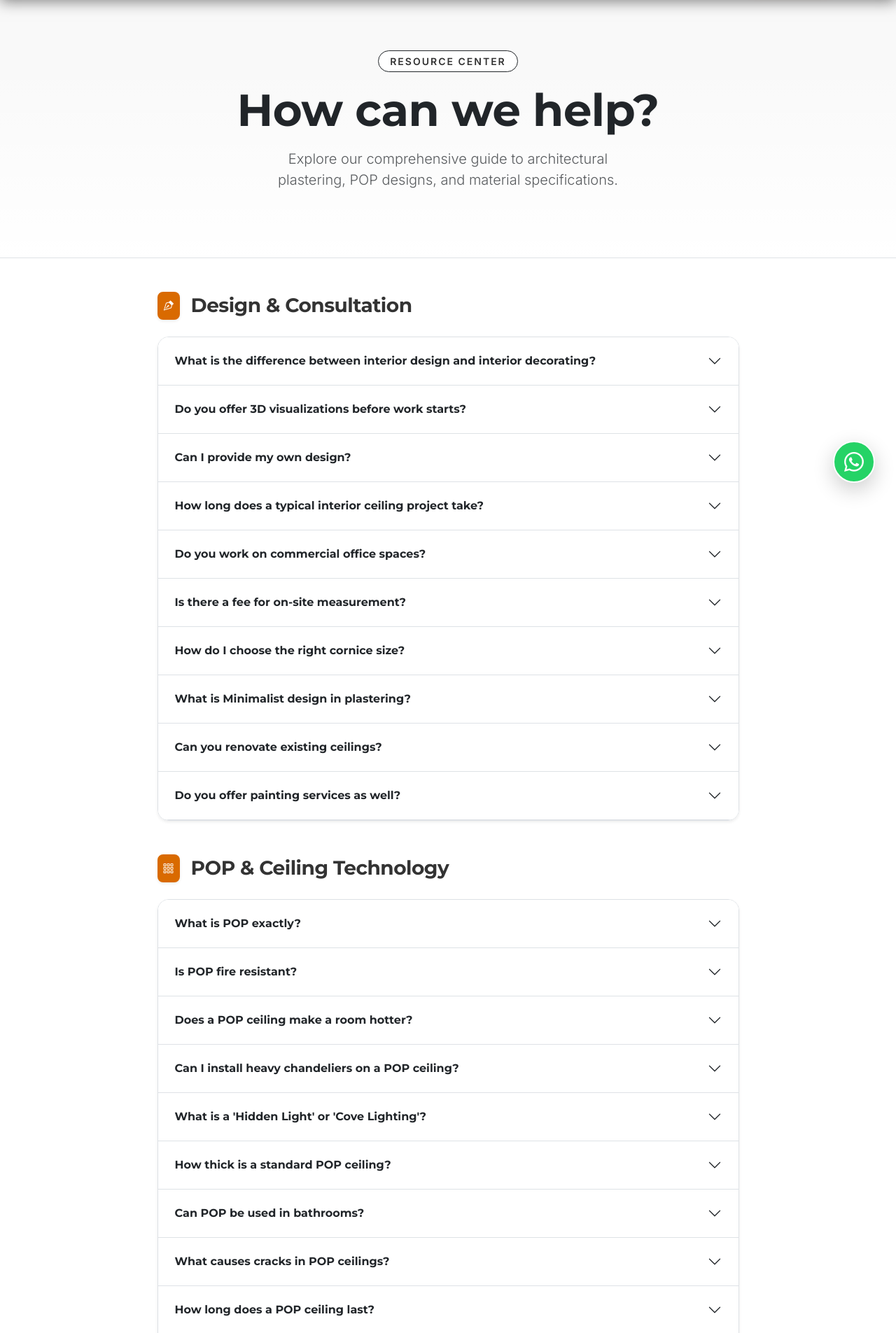
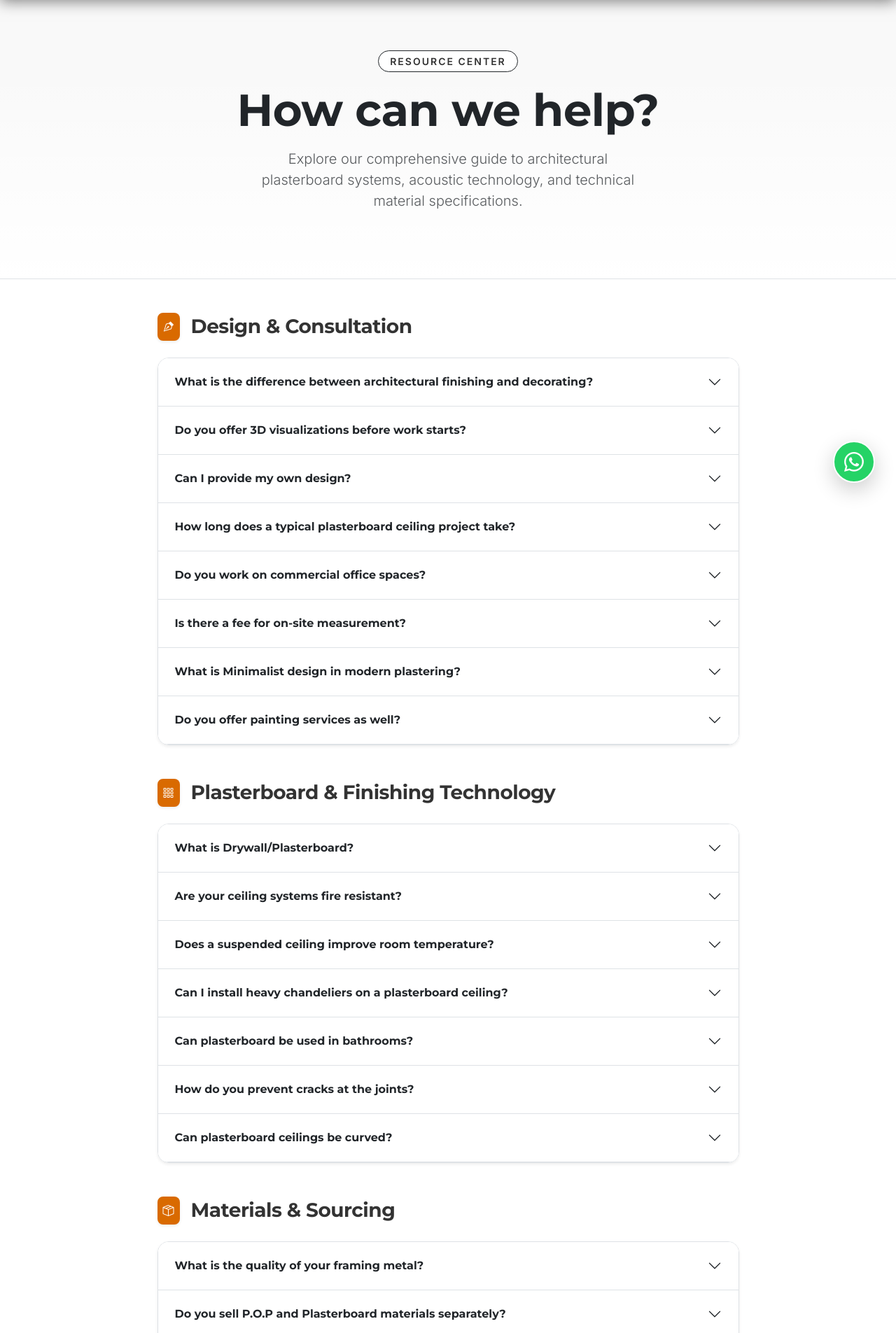
Before and after one commit to NiiDk/sellux_plaster, a Django app: page /faq/ in a window 1280 px wide. Shown: the part 80-1985 px from the top of the page at 70% size. Run offline with Django 4.2, Linux system fonts and the light colour scheme; data that the repository does not hold is empty.

Commit message:
Update faq_list.html

```diff
--- a/templates/faq/faq_list.html
+++ b/templates/faq/faq_list.html
@@ -12,7 +12,7 @@
         </span>
         <h1 class="display-3 fw-bold text-dark mb-3">How can we help?</h1>
         <p class="lead text-muted col-lg-6 mx-auto mb-5">
-            Explore our comprehensive guide to architectural plastering, POP designs, and material specifications.
+            Explore our comprehensive guide to architectural plasterboard systems, acoustic technology, and technical material specifications.
         </p>
     </div>
 </section>
@@ -28,37 +28,30 @@
                         <h2 class="h3 fw-bold mb-0">Design & Consultation</h2>
                     </div>
                     <div class="accordion accordion-flush rounded-4 shadow-sm border overflow-hidden" id="designAccordion">
-                        {% include 'includes/faq_item.html' with id="d1" q="What is the difference between interior design and interior decorating?" a="Interior design is a profession that requires formal training in spatial planning and building codes. Decorating focuses on aesthetic adornments like furniture and paint." %}
-                        {% include 'includes/faq_item.html' with id="d2" q="Do you offer 3D visualizations before work starts?" a="Yes, for custom commissions, we provide detailed 3D renders to help you visualize the POP ceiling and lighting layouts before our master craftsmen begin." %}
-                        {% include 'includes/faq_item.html' with id="d3" q="Can I provide my own design?" a="Absolutely. We can work with your architect's blueprints or a photo you found on Pinterest to recreate the exact look." %}
-                        {% include 'includes/faq_item.html' with id="d4" q="How long does a typical interior ceiling project take?" a="A standard living room POP installation usually takes 3-5 days. Full-house projects vary between 2-4 weeks." %}
-                        {% include 'includes/faq_item.html' with id="d5" q="Do you work on commercial office spaces?" a="Yes, we handle residential, commercial, and industrial plastering projects across Ghana." %}
-                        {% include 'includes/faq_item.html' with id="d6" q="Is there a fee for on-site measurement?" a="We offer free site visits within Accra for serious inquiries. Locations outside Accra may attract a small transportation fee." %}
-                        {% include 'includes/faq_item.html' with id="d7" q="How do I choose the right cornice size?" a="Generally, the higher the ceiling, the larger the cornice. We recommend 4-5 inch cornices for standard 9ft ceilings." %}
-                        {% include 'includes/faq_item.html' with id="d8" q="What is Minimalist design in plastering?" a="Minimalist design uses shadow gaps and hidden lighting instead of heavy decorative moldings for a clean, modern look." %}
-                        {% include 'includes/faq_item.html' with id="d9" q="Can you renovate existing ceilings?" a="Yes, we can reinforce old ceilings or install a new POP skin over existing concrete or wood." %}
-                        {% include 'includes/faq_item.html' with id="d10" q="Do you offer painting services as well?" a="We provide a smooth 'paint-ready' finish. We can also handle the final painting upon request to ensure the plaster isn't damaged." %}
+                        {% include 'includes/faq_item.html' with id="d1" q="What is the difference between architectural finishing and decorating?" a="Architectural finishing involves the structural surface work—like installing plasterboard partitions, suspended ceilings, and technical skimming. Decorating focuses on the aesthetic 'layer' like furniture and paint." %}
+                        {% include 'includes/faq_item.html' with id="d2" q="Do you offer 3D visualizations before work starts?" a="Yes, for bespoke commissions like custom T.V. units or tiered ceilings, we provide 3D renders to help you visualize the geometry and lighting layouts before installation." %}
+                        {% include 'includes/faq_item.html' with id="d3" q="Can I provide my own design?" a="Absolutely. Our team can work with architect blueprints, CAD drawings, or even inspiration photos to engineer the exact structural framework required for the look." %}
+                        {% include 'includes/faq_item.html' with id="d4" q="How long does a typical plasterboard ceiling project take?" a="A standard living room installation usually takes 3-5 days. Full residential or commercial finishing projects vary between 2-4 weeks depending on complexity." %}
+                        {% include 'includes/faq_item.html' with id="d5" q="Do you work on commercial office spaces?" a="Yes. We specialize in commercial Grade-A finishes, including acoustic partitions and grid suspension systems for high-traffic office environments across Ghana." %}
+                        {% include 'includes/faq_item.html' with id="d6" q="Is there a fee for on-site measurement?" a="We offer professional site inspections within Accra. This allows us to recommend the correct material thickness (0.40mm vs 0.50mm) for your specific structural needs." %}
+                        {% include 'includes/faq_item.html' with id="d8" q="What is Minimalist design in modern plastering?" a="Modern minimalism uses 'Shadow Gaps' and recessed Z-Trims to create the illusion of floating ceilings, moving away from traditional heavy moldings for a cleaner, architectural look." %}
+                        {% include 'includes/faq_item.html' with id="d10" q="Do you offer painting services as well?" a="We provide a glass-smooth 'paint-ready' finish. Upon request, we can handle the final painting to ensure our high-quality skimming is protected and finished perfectly." %}
                     </div>
                 </div>
 
                 <div class="mb-5">
                     <div class="d-flex align-items-center gap-3 mb-4">
                         <div class="bg-primary text-white p-2 rounded-3 shadow-sm"><i class="bi bi-grid-3x3-gap"></i></div>
-                        <h2 class="h3 fw-bold mb-0">POP & Ceiling Technology</h2>
+                        <h2 class="h3 fw-bold mb-0">Plasterboard & Finishing Technology</h2>
                     </div>
-                    <div class="accordion accordion-flush rounded-4 shadow-sm border overflow-hidden" id="popAccordion">
-                        {% include 'includes/faq_item.html' with id="p1" q="What is POP exactly?" a="POP stands for Plaster of Paris. It is a quick-setting gypsum plaster that we use to create decorative ceilings and moldings." %}
-                        {% include 'includes/faq_item.html' with id="p2" q="Is POP fire resistant?" a="Yes, gypsum is naturally fire-resistant and acts as a barrier against heat, providing extra safety for your home." %}
-                        {% include 'includes/faq_item.html' with id="p3" q="Does a POP ceiling make a room hotter?" a="On the contrary, the air gap between the concrete slab and the POP ceiling acts as thermal insulation, keeping the room cooler." %}
-                        {% include 'includes/faq_item.html' with id="p4" q="Can I install heavy chandeliers on a POP ceiling?" a="Chandeliers should be anchored to the main concrete slab or a structural beam, not the POP itself. We plan these support points during installation." %}
-                        {% include 'includes/faq_item.html' with id="p5" q="What is a 'Hidden Light' or 'Cove Lighting'?" a="It's a design where LED strips are tucked into a ledge in the ceiling, reflecting light off the surface for a soft, luxurious glow." %}
-                        {% include 'includes/faq_item.html' with id="p6" q="How thick is a standard POP ceiling?" a="The plaster itself is about 12-15mm thick, but the entire structure usually drops 5-8 inches from the main ceiling." %}
-                        {% include 'includes/faq_item.html' with id="p7" q="Can POP be used in bathrooms?" a="In high-moisture areas, we recommend using moisture-resistant gypsum boards rather than standard POP to prevent sagging." %}
-                        {% include 'includes/faq_item.html' with id="p8" q="What causes cracks in POP ceilings?" a="Cracks usually occur due to structural movement of the building or poor mixing of materials. Our master plasterers use reinforced fibers to prevent this." %}
-                        {% include 'includes/faq_item.html' with id="p9" q="How long does a POP ceiling last?" a="With proper maintenance and no water leaks, a Sellux POP ceiling will last the lifetime of the building." %}
-                        {% include 'includes/faq_item.html' with id="p10" q="Can I install POP in a room with a low ceiling?" a="Yes, we use 'flat-border' designs that add style without taking up vertical head-room." %}
-                        {% include 'includes/faq_item.html' with id="p11" q="What is a POP Center Medallion?" a="It is a decorative circular or square piece installed in the center of the ceiling, usually where a fan or light hangs." %}
-                        {% include 'includes/faq_item.html' with id="p12" q="Can POP ceilings be curved?" a="Yes, one of the biggest advantages of POP is its flexibility to be molded into curves, domes, and organic shapes." %}
+                    <div class="accordion accordion-flush rounded-4 shadow-sm border overflow-hidden" id="techAccordion">
+                        {% include 'includes/faq_item.html' with id="p1" q="What is Drywall/Plasterboard?" a="Plasterboard consists of a core of gypsum pressed between heavy sheets of paper. It is the global standard for creating perfectly flat, fire-resistant, and sound-insulated walls and ceilings." %}
+                        {% include 'includes/faq_item.html' with id="p2" q="Are your ceiling systems fire resistant?" a="Yes. We supply and install specialized Fire-Resistant boards (Red Board) designed to protect structural members and provide extra safety in high-risk areas." %}
+                        {% include 'includes/faq_item.html' with id="p3" q="Does a suspended ceiling improve room temperature?" a="Yes. The air gap between the structural slab and our plasterboard system acts as a thermal buffer, significantly reducing heat transfer and keeping rooms cooler." %}
+                        {% include 'includes/faq_item.html' with id="p4" q="Can I install heavy chandeliers on a plasterboard ceiling?" a="Heavy fixtures must be anchored to the concrete slab or our primary Main Channel framework using Still Dowels, not the board itself. We plan these support points during the framing phase." %}
+                        {% include 'includes/faq_item.html' with id="p7" q="Can plasterboard be used in bathrooms?" a="In high-moisture areas, we exclusively use Moisture Resistant (M.R.) 'Green Boards' which feature a water-repellent core to prevent sagging and mold growth." %}
+                        {% include 'includes/faq_item.html' with id="p8" q="How do you prevent cracks at the joints?" a="We use high-tensile fiberglass Mesh Tape on every joint and reinforce external corners with Perforated Angle Channels before applying our premium skimming compound." %}
+                        {% include 'includes/faq_item.html' with id="p12" q="Can plasterboard ceilings be curved?" a="Yes. While boards are flat, our artisans can use specialized 'kerfing' techniques or multi-layered thin boards to create domes, arches, and organic architectural shapes." %}
                     </div>
                 </div>
 
@@ -68,14 +61,11 @@
                         <h2 class="h3 fw-bold mb-0">Materials & Sourcing</h2>
                     </div>
                     <div class="accordion accordion-flush rounded-4 shadow-sm border overflow-hidden" id="materialAccordion">
-                        {% include 'includes/faq_item.html' with id="m1" q="Where do you source your plaster?" a="We source medical-grade gypsum and high-density cornices to ensure a crack-free, white finish." %}
-                        {% include 'includes/faq_item.html' with id="m2" q="Do you sell materials separately?" a="Yes, visit our Material Shop to purchase individual cornices, POP bags, and installation tools." %}
-                        {% include 'includes/faq_item.html' with id="m3" q="What is the difference between POP and Gypsum board?" a="POP is hand-molded and seamless, allowing for complex curves. Gypsum boards are pre-made sheets that are faster to install but more limited in design." %}
-                        {% include 'includes/faq_item.html' with id="m4" q="Are your materials environmentally friendly?" a="Gypsum is a natural mineral and is fully recyclable, making it a sustainable choice for interiors." %}
-                        {% include 'includes/faq_item.html' with id="m5" q="Do you use fiberglass or hemp for reinforcement?" a="We use high-tensile fiberglass mesh to give our plaster superior strength and impact resistance." %}
-                        {% include 'includes/faq_item.html' with id="m6" q="How do I store POP bags at home?" a="Keep them in a dry, elevated place. Any moisture will cause the powder to harden and become unusable." %}
-                        {% include 'includes/faq_item.html' with id="m7" q="What is 'Screeding'?" a="Screeding is the process of applying a thin layer of plaster to walls to make them perfectly flat and smooth before painting." %}
-                        {% include 'includes/faq_item.html' with id="m8" q="Do you use 'Paris White' or 'Plaster White'?" a="We use premium bright-white plaster that requires fewer coats of paint to achieve a perfect finish." %}
+                        {% include 'includes/faq_item.html' with id="m1" q="What is the quality of your framing metal?" a="We supply only galvanized steel profiles (Studs, Tracks, and Omega Channels). Our standard is 0.50mm thickness for maximum structural integrity." %}
+                        {% include 'includes/faq_item.html' with id="m2" q="Do you sell P.O.P and Plasterboard materials separately?" a="Yes. Our supply division provides P.O.P bags, cornices, gypsum boards, and all associated fixings (screws, tapes, and channels) to contractors and homeowners." %}
+                        {% include 'includes/faq_item.html' with id="m3" q="What is the difference between P.O.P supply and Plasterboard?" a="P.O.P (Plaster of Paris) is a raw powder used for hand-molding decorative elements. Plasterboard consists of factory-made sheets that offer faster installation and superior fire/acoustic ratings." %}
+                        {% include 'includes/faq_item.html' with id="m7" q="What is 'Skimming' vs 'Screeding'?" a="Screeding levels the floor or rough walls, while Skimming is the final application of a fine compound (like Sellux Skimming Powder) to create a perfectly smooth surface for paint." %}
+                        {% include 'includes/faq_item.html' with id="m8" q="Do you supply decorative P.O.P elements?" a="Yes. We stock a variety of P.O.P Corner Moulds and Center Panels for clients looking to add traditional architectural detail to their spaces." %}
                     </div>
                 </div>
 
@@ -85,13 +75,10 @@
                         <h2 class="h3 fw-bold mb-0">Care & Maintenance</h2>
                     </div>
                     <div class="accordion accordion-flush rounded-4 shadow-sm border overflow-hidden" id="maintenanceAccordion">
-                        {% include 'includes/faq_item.html' with id="ma1" q="How do I clean my POP ceiling?" a="Use a soft, dry feather duster or a micro-fiber cloth. Never use wet cloths as moisture can stain the plaster." %}
-                        {% include 'includes/faq_item.html' with id="ma2" q="What should I do if my ceiling gets a water leak?" a="Fix the source of the leak immediately. Once dry, we can patch the specific area without replacing the whole ceiling." %}
-                        {% include 'includes/faq_item.html' with id="ma3" q="Can I change the color of my POP ceiling later?" a="Yes, POP can be repainted any number of times using standard emulsion or acrylic paints." %}
-                        {% include 'includes/faq_item.html' with id="ma4" q="Is it possible to install AC vents in the POP?" a="Yes, we coordinate with your HVAC technicians to create precise cut-outs for vents and access panels." %}
-                        {% include 'includes/faq_item.html' with id="ma5" q="Does POP attract insects or mold?" a="No, gypsum is inorganic and does not provide food for termites or mold, provided it stays dry." %}
-                        {% include 'includes/faq_item.html' with id="ma6" q="Can I drill holes for new lights later?" a="Yes, but it should be done carefully with a hole-saw bit to avoid cracking the surrounding area." %}
-                        {% include 'includes/faq_item.html' with id="ma7" q="Why is my cornice turning yellow?" a="This is usually due to poor quality paint or cigarette smoke. High-quality acrylic paint prevents yellowing." %}
+                        {% include 'includes/faq_item.html' with id="ma1" q="How do I clean my finished ceiling?" a="Use a soft, dry micro-fiber duster. Our premium skimming is durable, but moisture should be avoided unless the surface has been finished with washable acrylic paint." %}
+                        {% include 'includes/faq_item.html' with id="ma2" q="What if I have a water leak?" a="Fix the leak source immediately. Once dry, we can precisely cut out the affected plasterboard section and patch it seamlessly without replacing the entire ceiling." %}
+                        {% include 'includes/faq_item.html' with id="ma4" q="Can I install AC vents or Access Panels later?" a="Yes. We recommend installing Sellux Access Panels during the initial build to allow easy maintenance of HVAC and electrical systems without damaging the finish." %}
+                        {% include 'includes/faq_item.html' with id="ma5" q="Is plasterboard prone to insects or mold?" a="No. Our gypsum boards are inorganic, meaning they do not provide a food source for termites. Using M.R. boards in wet areas also prevents mold growth." %}
                     </div>
                 </div>
 
@@ -101,23 +88,19 @@
                         <h2 class="h3 fw-bold mb-0">Ordering & Logistics</h2>
                     </div>
                     <div class="accordion accordion-flush rounded-4 shadow-sm border overflow-hidden" id="logisticsAccordion">
-                        {% include 'includes/faq_item.html' with id="l1" q="What are your payment terms?" a="We typically require a 70% deposit for materials and mobilization, with the balance due upon 90% completion." %}
-                        {% include 'includes/faq_item.html' with id="l2" q="Do you deliver outside Accra?" a="Yes, we deliver materials and send installation teams to all regions in Ghana." %}
-                        {% include 'includes/faq_item.html' with id="l3" q="How do I get a formal quote?" a="Use our Cost Estimator tool for a rough figure, or contact us for a detailed site inspection and formal invoice." %}
-                        {% include 'includes/faq_item.html' with id="l4" q="Do you offer warranties?" a="We provide a 2-year warranty on our workmanship against cracks and sagging." %}
-                        {% include 'includes/faq_item.html' with id="l5" q="How do I track my material order?" a="Login to your Dashboard to see the status of your material delivery and project milestones." %}
-                        {% include 'includes/faq_item.html' with id="l6" q="Can I return unused materials?" a="Unopened bags and undamaged cornices can be returned within 7 days, subject to a 15% restocking fee." %}
-                        {% include 'includes/faq_item.html' with id="l7" q="What payment methods do you accept?" a="We accept Bank Transfers, Momo (Mobile Money), and Cheques." %}
+                        {% include 'includes/faq_item.html' with id="l1" q="What are your payment terms for installations?" a="We typically require a 70% deposit for material procurement and mobilization, with the final 30% due upon completion of the project." %}
+                        {% include 'includes/faq_item.html' with id="l2" q="Do you deliver materials across Ghana?" a="Yes. We supply materials and dispatch professional installation teams to residential and commercial sites in all 16 regions of Ghana." %}
+                        {% include 'includes/faq_item.html' with id="l4" q="Do you offer warranties on your work?" a="Every Sellux installation comes with a 2-year warranty on workmanship, covering structural integrity and joint stability." %}
                     </div>
                 </div>
 
                 <div class="mt-5 text-center p-5 bg-dark rounded-5 text-white shadow-lg position-relative overflow-hidden">
                     <div class="position-absolute top-0 start-0 w-100 h-100 bg-pattern-dots opacity-10"></div>
                     <div class="position-relative z-1">
-                        <h3 class="fw-bold mb-3">Still have questions?</h3>
-                        <p class="mb-4 text-white-50">Our technical team is available for one-on-one consultations for your specific project needs.</p>
+                        <h3 class="fw-bold mb-3">Still have technical questions?</h3>
+                        <p class="mb-4 text-white-50">Our site engineers are available for one-on-one consultations to discuss your specific architectural needs.</p>
                         <a href="{% url 'contact:contact_us' %}" class="btn btn-primary rounded-pill px-5 py-3 fw-bold shadow">
-                            Contact Support Team
+                            Speak to an Expert
                         </a>
                     </div>
                 </div>
```
